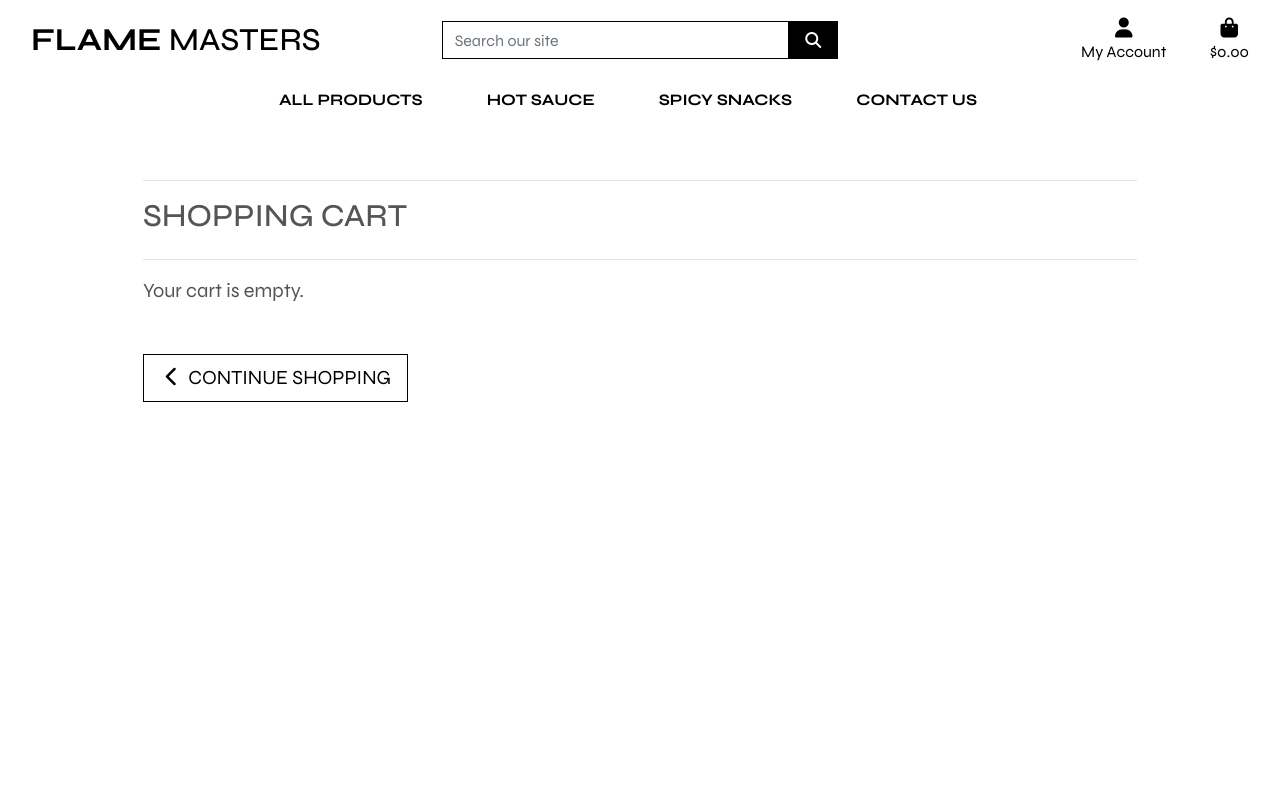
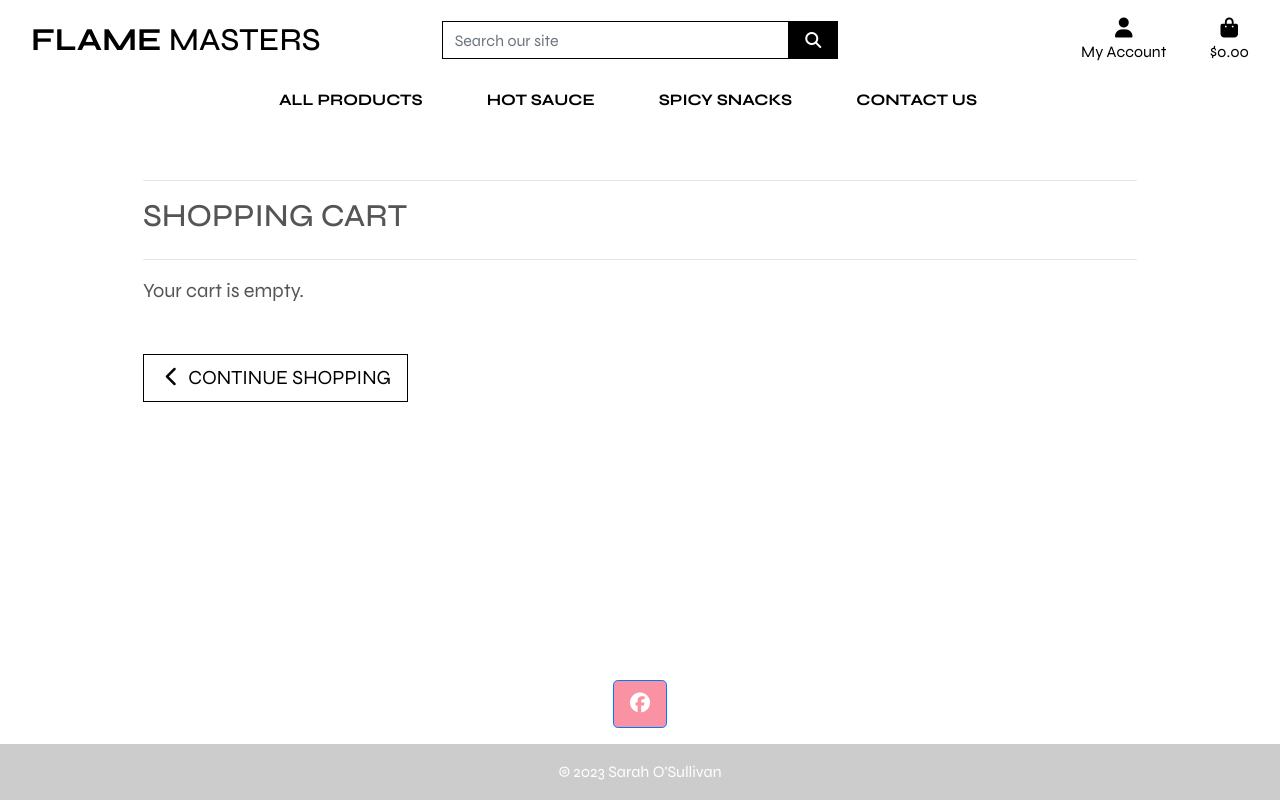
Before and after one commit to saziosu/flame-masters, a Django app: template cart/templates/cart/cart.html in a window 1280 px wide. Run offline with Django 5.2, Linux system fonts and the light colour scheme; the template is opened without the code that fills it, so the values that code supplies are empty; some libraries are stand-ins or nearby versions.

Commit message:
Added footer to base.html

```diff
--- a/templates/base.html
+++ b/templates/base.html
@@ -2,6 +2,7 @@
 
 <!doctype html>
 <html lang="en">
+
 <head>
 
     {% block meta %}
@@ -14,10 +15,13 @@
     {% endblock %}
 
     {% block corecss %}
-        <link rel="stylesheet" href="https://stackpath.bootstrapcdn.com/bootstrap/4.4.1/css/bootstrap.min.css" integrity="sha384-Vkoo8x4CGsO3+Hhxv8T/Q5PaXtkKtu6ug5TOeNV6gBiFeWPGFN9MuhOf23Q9Ifjh" crossorigin="anonymous">
+    <link rel="stylesheet" href="https://stackpath.bootstrapcdn.com/bootstrap/4.4.1/css/bootstrap.min.css"
+        integrity="sha384-Vkoo8x4CGsO3+Hhxv8T/Q5PaXtkKtu6ug5TOeNV6gBiFeWPGFN9MuhOf23Q9Ifjh" crossorigin="anonymous">
     <link rel="preconnect" href="https://fonts.googleapis.com">
     <link rel="preconnect" href="https://fonts.gstatic.com" crossorigin>
-        <link href="https://fonts.googleapis.com/css2?family=Inter:wght@300;400;700&family=Syne:wght@400;500;700&display=swap" rel="stylesheet">
+    <link
+        href="https://fonts.googleapis.com/css2?family=Inter:wght@300;400;700&family=Syne:wght@400;500;700&display=swap"
+        rel="stylesheet">
     <link rel="stylesheet" href="{% static 'css/base.css' %}">
     {% endblock %}
 
@@ -27,9 +31,14 @@
     {% block corejs %}
     <!-- fontawesome kit -->
     <script src="https://kit.fontawesome.com/c1c465c0af.js" crossorigin="anonymous"></script>
-        <script src="https://code.jquery.com/jquery-3.7.1.min.js" integrity="sha256-/JqT3SQfawRcv/BIHPThkBvs0OEvtFFmqPF/lYI/Cxo=" crossorigin="anonymous"></script>
-        <script src="https://cdn.jsdelivr.net/npm/popper.js@1.16.0/dist/umd/popper.min.js" integrity="sha384-Q6E9RHvbIyZFJoft+2mJbHaEWldlvI9IOYy5n3zV9zzTtmI3UksdQRVvoxMfooAo" crossorigin="anonymous"></script>
-        <script src="https://stackpath.bootstrapcdn.com/bootstrap/4.4.1/js/bootstrap.min.js" integrity="sha384-wfSDF2E50Y2D1uUdj0O3uMBJnjuUD4Ih7YwaYd1iqfktj0Uod8GCExl3Og8ifwB6" crossorigin="anonymous"></script>
+    <script src="https://code.jquery.com/jquery-3.7.1.min.js"
+        integrity="sha256-/JqT3SQfawRcv/BIHPThkBvs0OEvtFFmqPF/lYI/Cxo=" crossorigin="anonymous"></script>
+    <script src="https://cdn.jsdelivr.net/npm/popper.js@1.16.0/dist/umd/popper.min.js"
+        integrity="sha384-Q6E9RHvbIyZFJoft+2mJbHaEWldlvI9IOYy5n3zV9zzTtmI3UksdQRVvoxMfooAo" crossorigin="anonymous">
+    </script>
+    <script src="https://stackpath.bootstrapcdn.com/bootstrap/4.4.1/js/bootstrap.min.js"
+        integrity="sha384-wfSDF2E50Y2D1uUdj0O3uMBJnjuUD4Ih7YwaYd1iqfktj0Uod8GCExl3Og8ifwB6" crossorigin="anonymous">
+    </script>
     <!-- Stripe -->
     <script src="https://js.stripe.com/v3/"></script>
     {% endblock %}
@@ -39,7 +48,8 @@
 
     <title>Flame Masters {% block extra_title %}{% endblock %}</title>
 </head>
-  <body>
+
+<body class="d-flex flex-column min-vh-100">
     <header class="container-fluid fixed-top">
         <div id="topnav" class="row bg-white pt-lg-2 d-none d-lg-flex">
             <div class="col-12 col-lg-4 my-auto py-1 py-lg-0 text-center text-lg-left">
@@ -50,7 +60,8 @@
             <div class="col-12 col-lg-4 my-auto py-1 py-lg-0">
                 <form method="GET" action="{% url 'products' %}">
                     <div class="input-group w-100">
-                        <input class="form-control border border-black rounded-0" type="text" name="q" placeholder="Search our site">
+                        <input class="form-control border border-black rounded-0" type="text" name="q"
+                            placeholder="Search our site">
                         <div class="input-group-append">
                             <button class="form-control btn btn-black border border-black rounded-0" type="submit">
                                 <span class="icon">
@@ -64,7 +75,8 @@
             <div class="col-12 col-lg-4 my-auto py-1 py-lg-0">
                 <ul class="list-inline list-unstyled text-center text-lg-right my-0">
                     <li class="list-inline-item dropdown">
-                        <a class="text-black nav-link" href="#" id="user-options" data-toggle="dropdown" aria-haspopup="true" aria-expanded="false">
+                        <a class="text-black nav-link" href="#" id="user-options" data-toggle="dropdown"
+                            aria-haspopup="true" aria-expanded="false">
                             <div class="text-center">
                                 <div><i class="fas fa-user fa-lg"></i></div>
                                 <p class="my-0">My Account</p>
@@ -85,7 +97,8 @@
                         </div>
                     </li>
                     <li class="list-inline-item">
-                        <a class="{% if grand_total %}text-info font-weight-bold{% else %}text-black{% endif %} nav-link" href="{% url 'view_cart' %}">
+                        <a class="{% if grand_total %}text-info font-weight-bold{% else %}text-black{% endif %} nav-link"
+                            href="{% url 'view_cart' %}">
                             <div class="text-center">
                                 <div><i class="fas fa-shopping-bag fa-lg"></i></div>
                                 <p class="my-0">
@@ -103,7 +116,8 @@
         </div>
         <div class="row bg-white">
             <nav class="navbar navbar-expand-lg navbar-light w-100">
-                <button class="navbar-toggler" type="button" data-toggle="collapse" data-target="#main-nav" aria-controls="main-nav" aria-expanded="false" aria-label="Toggle navigation">
+                <button class="navbar-toggler" type="button" data-toggle="collapse" data-target="#main-nav"
+                    aria-controls="main-nav" aria-expanded="false" aria-label="Toggle navigation">
                     <span class="navbar-toggler-icon"></span>
                 </button>
                 {% include 'includes/mobile-top-header.html' %}
@@ -136,6 +150,20 @@
     {% block content %}
     {% endblock %}
 
+    <!-- Footer -->
+    <!--https://mdbootstrap.com/docs/standard/navigation/footer/examples-and-customization/-->
+    <footer class="text-center text-lg-start bg-white mt-auto" style="text-decoration: none;">
+        <div class="container d-flex justify-content-center py-3">
+    <a class="btn btn-primary btn-lg btn-floating mx-2" style="background-color: #f992a3;text-decoration: none;" href="https://www.facebook.com/people/Flame-Masters/61556519101346/" target="_blank" rel="noopener"
+        aria-label="Visit our Facebook page (opens in a new tab)"><i class="fa-brands fa-facebook"></i></a>
+        </div>
+
+        <!-- Copyright -->
+        <div class="text-center text-white p-3" style="background-color: rgba(0, 0, 0, 0.2);">
+            <span id="footer-text">&copy; 2023 Sarah O'Sullivan </span>
+        </div>
+        <!-- Copyright -->
+    </footer>
     {% block postloadjs %}
     <script type="text/javascript">
         $('.toast').toast('show');
@@ -154,4 +182,5 @@
 
 
 </body>
+
 </html>
```
Lines whose indentation alone changed are shown as unchanged.
